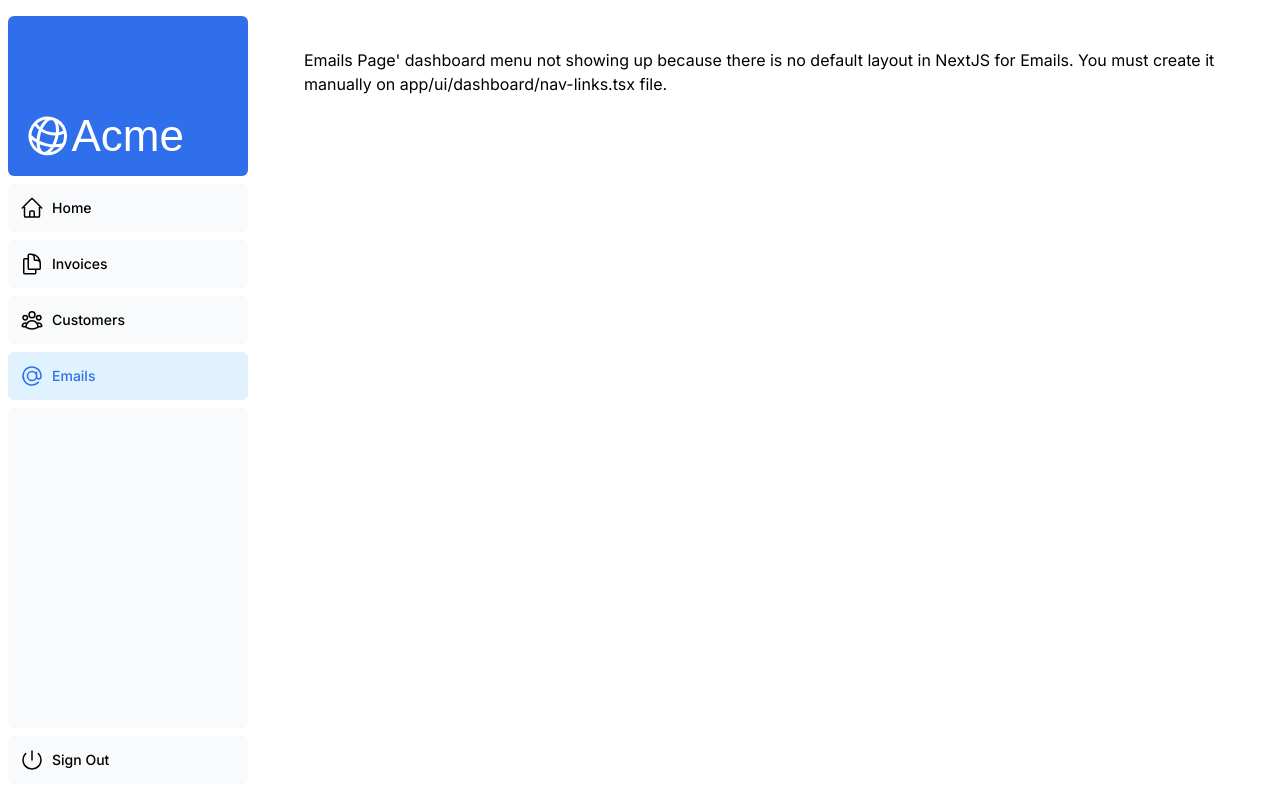
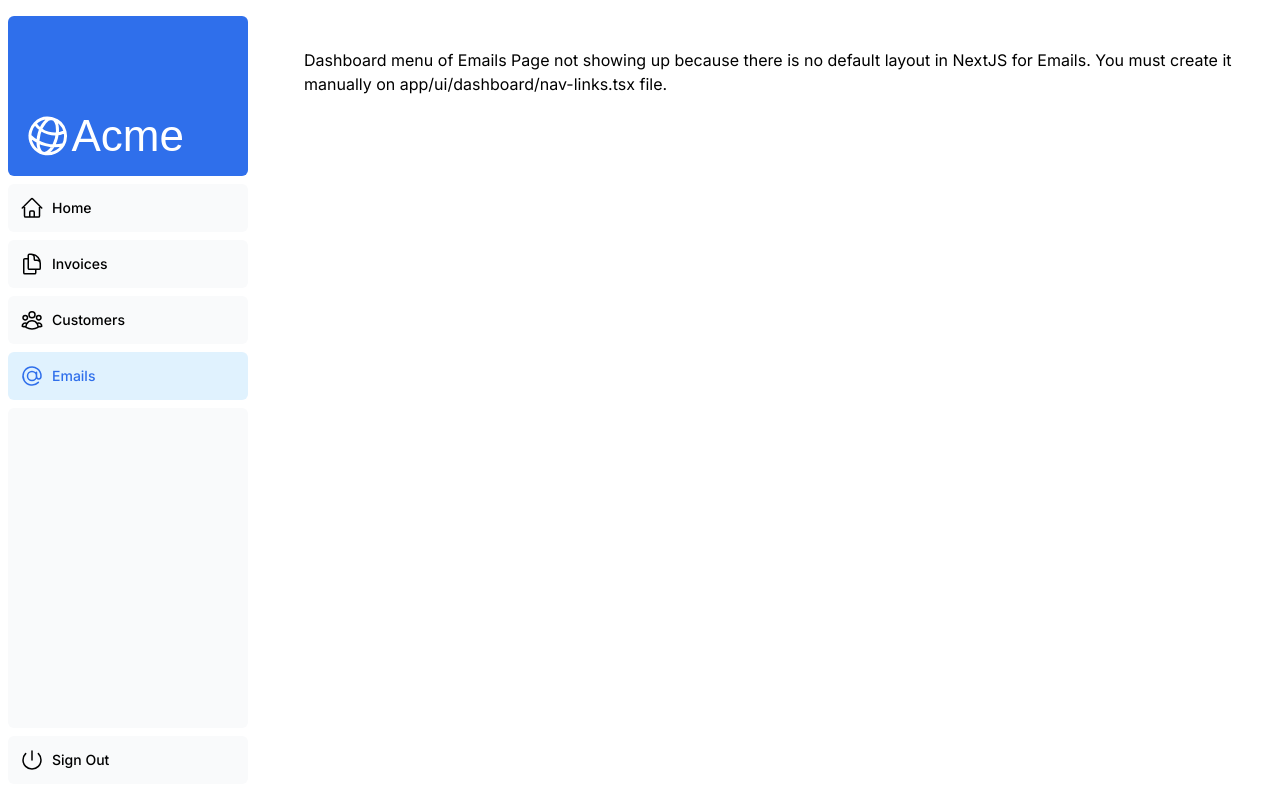
Before and after one commit to novihardians/NextJS-Chapter6, a Next.js app: page /dashboard/emails in a window 1280 px wide. Built offline with nearby package versions, Linux system fonts and the light colour scheme; a web font is replaced by a local one.

Commit message:
first commit

```diff
--- a/app/dashboard/emails/page.tsx
+++ b/app/dashboard/emails/page.tsx
@@ -1,5 +1,5 @@
 export default function Page() {
-    return <p>Emails Page' dashboard menu not showing up because there is no default layout in NextJS for Emails.
+    return <p>Dashboard menu of Emails Page not showing up because there is no default layout in NextJS for Emails.
         You must create it manually on app/ui/dashboard/nav-links.tsx file.
     </p>;
 }
```
